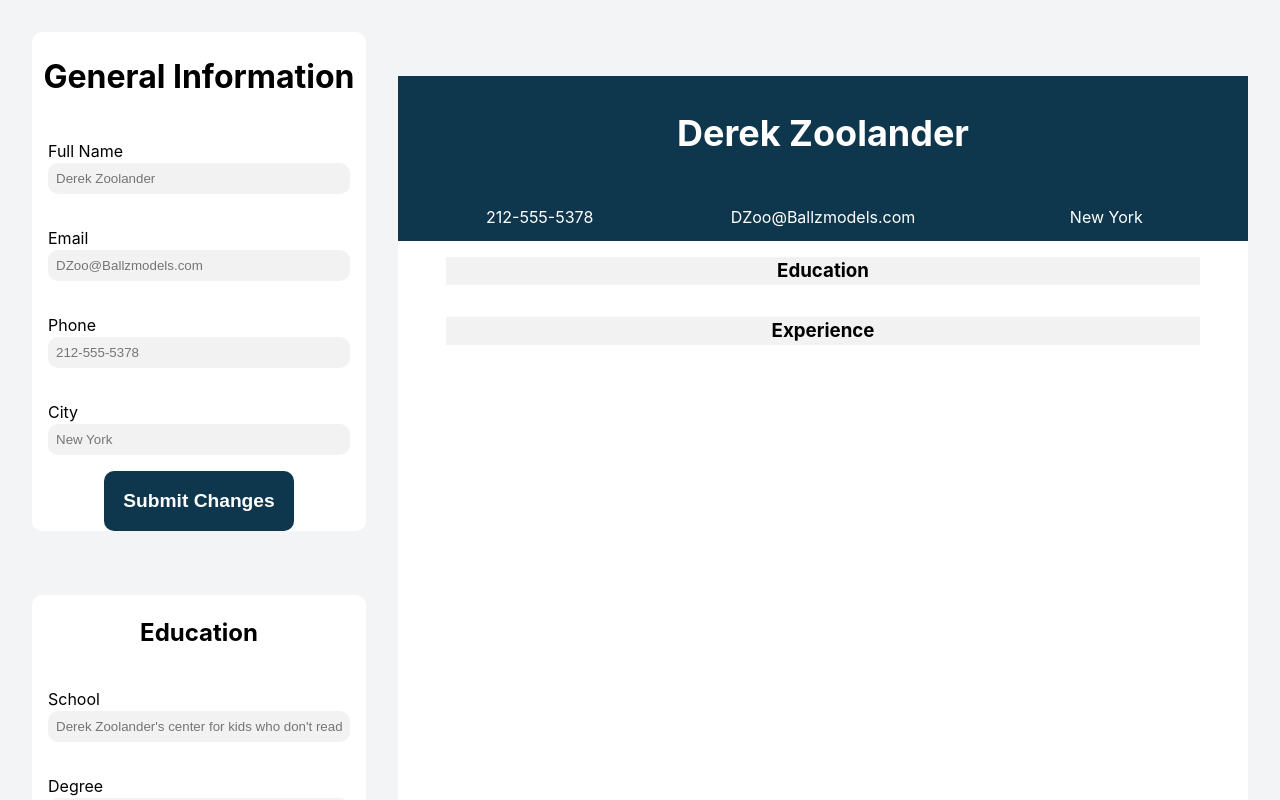
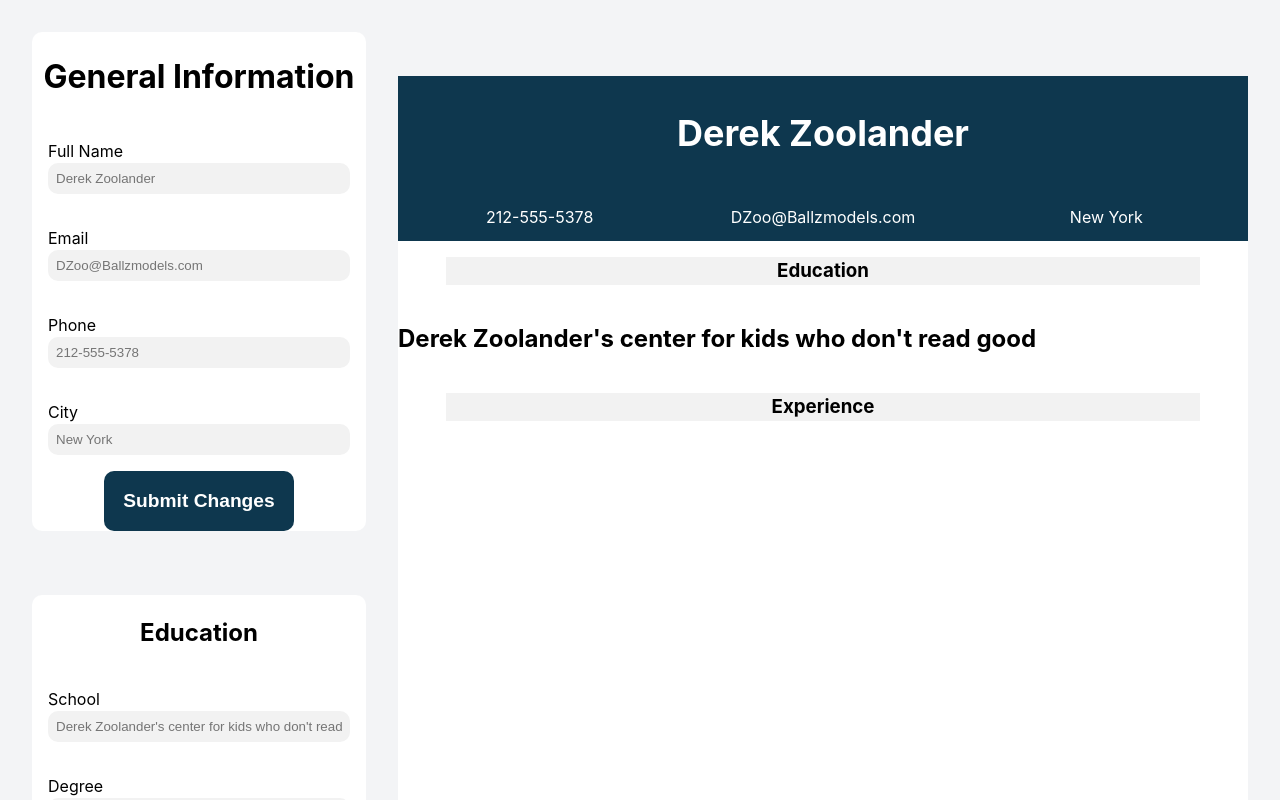
Before and after one commit to Kbouti/CV-Project, a React (Vite) app: page / in a window 1280 px wide. Shown: the top 800 px of the page. Built offline with nearby package versions, Linux system fonts and the light colour scheme.

Commit message:
Display example school in resume output

```diff
--- a/src/components/master.jsx
+++ b/src/components/master.jsx
@@ -5,15 +5,22 @@ import { Education } from "./education.jsx";
 import { Experience } from "./experience.jsx";
 import { MainOutput } from "./output.jsx";
 import { examplePerson } from "./exampleData.jsx";
+import { exampleEducation } from "./exampleData.jsx";
+
+
+// Example person is one object with several state variables. We're fine with this for now as it opens up the possibility to update state when a single element is changed
+// EducationObjects is our state variable for an array containing as many education entries as the user wants to make
 
 
 
+const education = [exampleEducation]
 
 const MasterPage = () => {
   const [fullName, setFullName] = useState(examplePerson.fullName);
   const [email, setEmail] = useState(examplePerson.email);
   const [phone, setPhone] = useState(examplePerson.phone);
   const [city, setCity] = useState(examplePerson.city);
+  const [educationObjects, setEducationObjects] = useState(education);
 
   return (
     <>
@@ -22,6 +29,7 @@ const MasterPage = () => {
               phone = {phone}
               email = {email}
               city = {city}
+              educationObjects = {educationObjects}
 
       />
       <ContactInfo
--- a/src/components/output.jsx
+++ b/src/components/output.jsx
@@ -2,7 +2,7 @@ import { useState } from "react";
 
 import { exampleEducation } from "./exampleData";
 
-const MainOutput = ({ fullName, phone, email, city }) => {
+const MainOutput = ({ fullName, phone, email, city, educationObjects }) => {
   return (
     <div className="resume mainSection">
       <div className="resumePage">
@@ -16,6 +16,11 @@ const MainOutput = ({ fullName, phone, email, city }) => {
         </header>
         <section className="education">
           <h3>Education</h3>
+          {educationObjects.map((object) =>{
+        return (
+          <h2>{object.school}</h2>
+        )
+      })}
         </section>
         <section className="Experience">
           <h3>Experience</h3>
```
Also changed, not shown: src/components/exampleData.jsx (+8 -0 lines).
